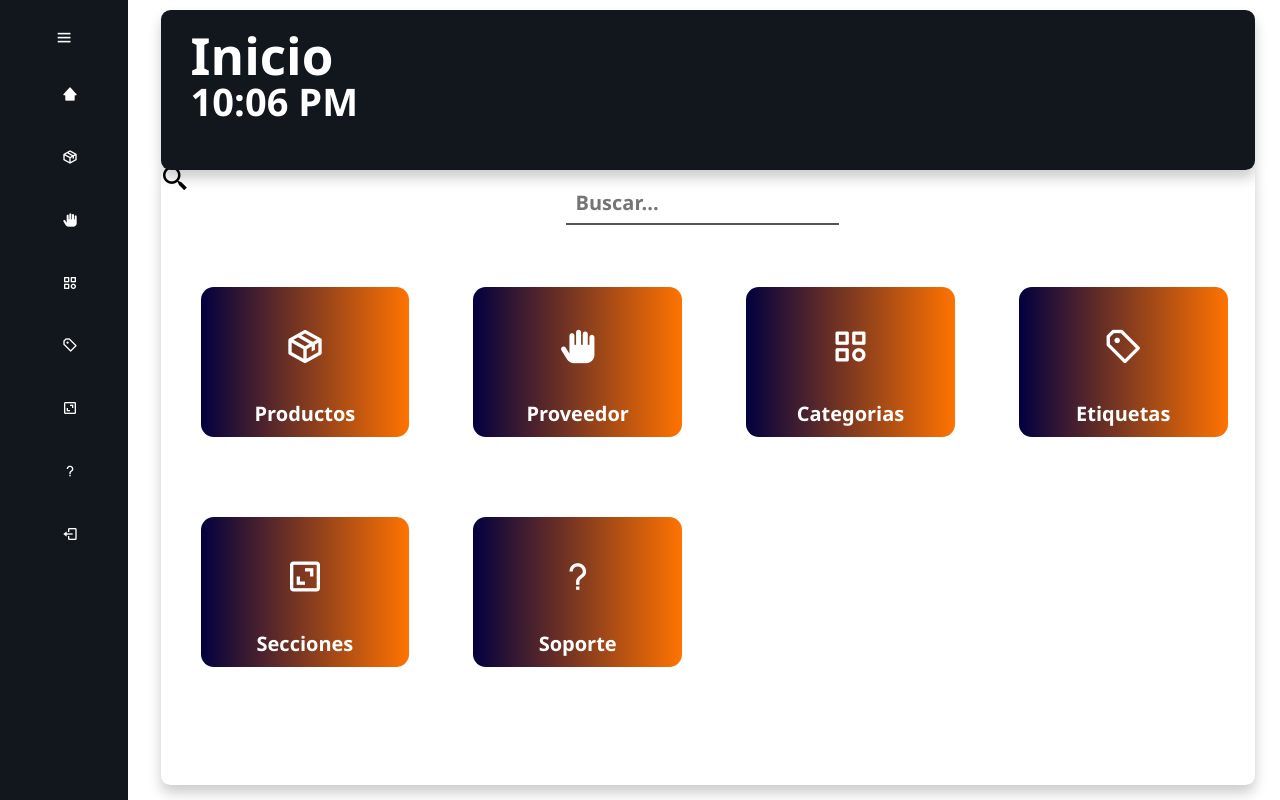
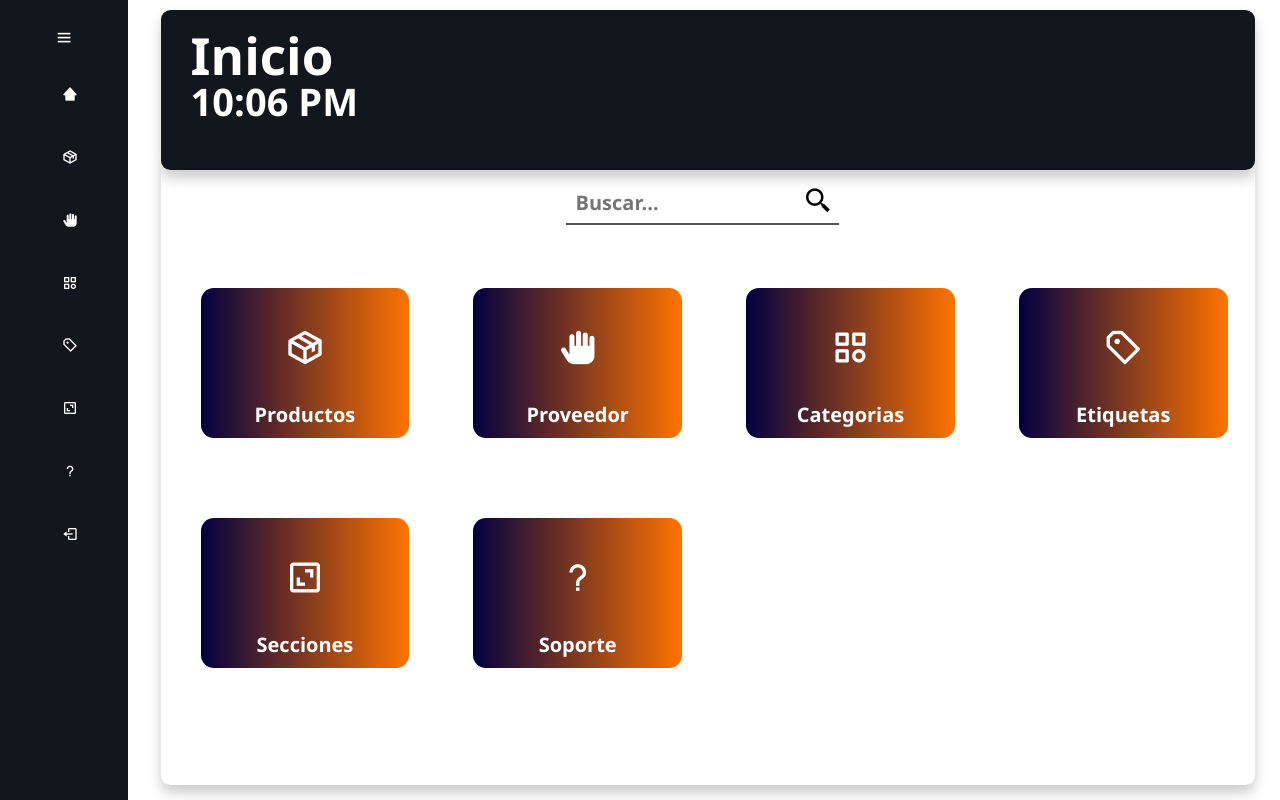
Before and after one commit to WolfkarlX/AKLAS, a PHP site: page /views/ in a window 1280 px wide. Run offline with PHP 8.4, Linux system fonts and the light colour scheme; a user stored in the database is signed in.

Commit message:
mas diseño

```diff
--- a/views/categories/index.php
+++ b/views/categories/index.php
@@ -94,11 +94,12 @@
             <div id="clock"></div>
         </div>
         <div class="abajo">
-            <div class="opciones">
+        <div class="opciones">
                 <button class="BotonRegistro" id="btn-registro">Nuevo registro</button>
                 <button id="btn-actualizar"><i class='bx bx-refresh'></i></button>
+                <button id="btn-delete" form="form-table" disabled>Eliminar</button>
                 <input type="text" id="filter" class="tabla-buscador" placeholder="Filtrar... ">
-                <button id="btn-delete" form="form-table" disabled>Eliminar</button>
+
             </div>
             <div class="tabla">
                 <form id="form-table">
--- a/views/css/dashboard_admin.css
+++ b/views/css/dashboard_admin.css
@@ -510,16 +510,29 @@
   border-right: none;
   border-left: none;
   padding: 20px 10px;
-  margin-left: 37%;
   top: 3%;
+  margin-left: 7%;
   font-size: 20px;
   font-weight: bold;
   color:#000000;
   outline: none;
 }
-.abajo i{
+.abajo #iconobuscador{
   font-size: 30px;
+  position: relative;
+  display: inline-block;
+  padding: 10px 10px;
+  margin: 2px;
+  margin-right: 5.2rem;
 
+}
+.abajo .opcionesmain {
+  width: 40%;
+  justify-content: center;
+  margin-left: 30%;
+  margin-top: 10px;
+  text-align: right;
+  align-items: center;
 }
 
 
@@ -527,7 +540,7 @@
   width: 100%;
   /*display: grid;*/
   /*grid-template-columns: repeat(3,1fr);*/
-  margin-top: 50px;
+  margin-top: 20px;
   max-width: 100%;
   min-width: 200px;
   place-items: center;
--- a/views/index.php
+++ b/views/index.php
@@ -94,7 +94,10 @@
             <div id="clock"></div>
         </div>
         <div class="abajo" id="abajo">
-            <input class="buscador" type="text" id="myInput" placeholder="Buscar..."><i class='bx bx-search-alt-2'></i>
+            <div class="opcionesmain">
+                <input class="buscador" type="text" id="myInput" placeholder="Buscar...">
+                <i id="iconobuscador" class='bx bx-search-alt-2'></i>
+            </div>
             <div class="gridcontainer" id="gridcontainer">
                     <div class="homebutton">
                         <a href="./products/">
--- a/views/suppliers/index.php
+++ b/views/suppliers/index.php
@@ -97,8 +97,9 @@
             <div class="opciones">
                 <button class="BotonRegistro" id="btn-registro">Nuevo registro</button>
                 <button id="btn-actualizar"><i class='bx bx-refresh'></i></button>
+                <button id="btn-delete" form="form-table" disabled>Eliminar</button>
                 <input type="text" id="filter" class="tabla-buscador" placeholder="Filtrar... ">
-                <button id="btn-delete" form="form-table" disabled>Eliminar</button>
+
             </div>
             <div class="tabla">
                 <form id="form-table">
--- a/views/tags/index.php
+++ b/views/tags/index.php
@@ -93,11 +93,11 @@
             <h1>Inicio → Etiquetas</h1>
             <div id="clock"></div>
         </div>
-        <div class="abajo">
+            <div class="abajo">
             <div class="opciones">
                 <button class="BotonRegistro" id="btn-registro">Nuevo registro</button>
                 <button id="btn-actualizar"><i class='bx bx-refresh'></i></button>
-                <button id="btn-delete" form="form-table" disabled><img src="../img/delete.png"></button>
+                <button id="btn-delete" form="form-table" disabled>Eliminar</button>
                 <input type="text" id="filter" class="tabla-buscador" placeholder="Filtrar... ">
 
             </div>
```
Also changed, not shown: views/products/index.php (+5 -2 lines).
